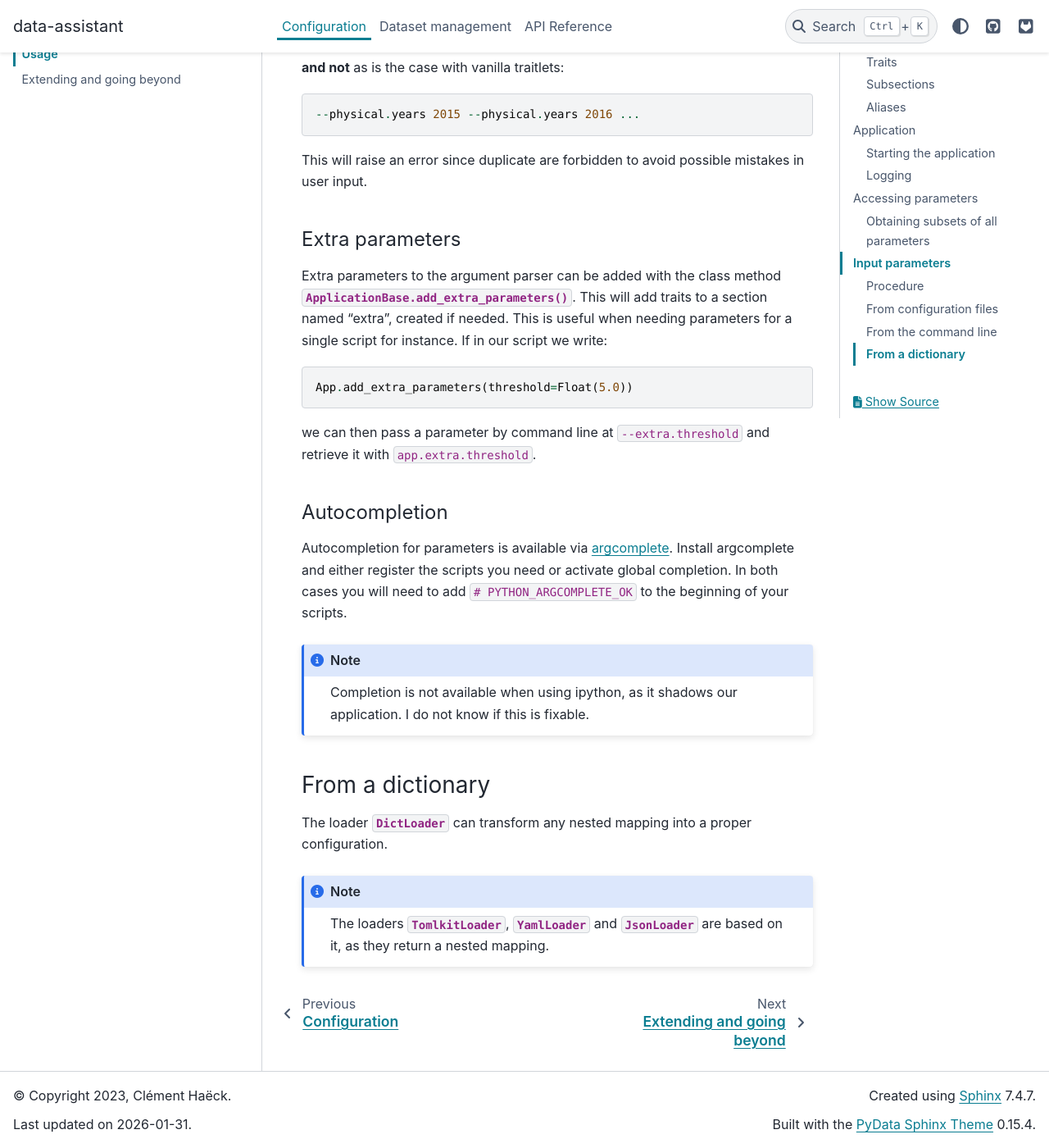
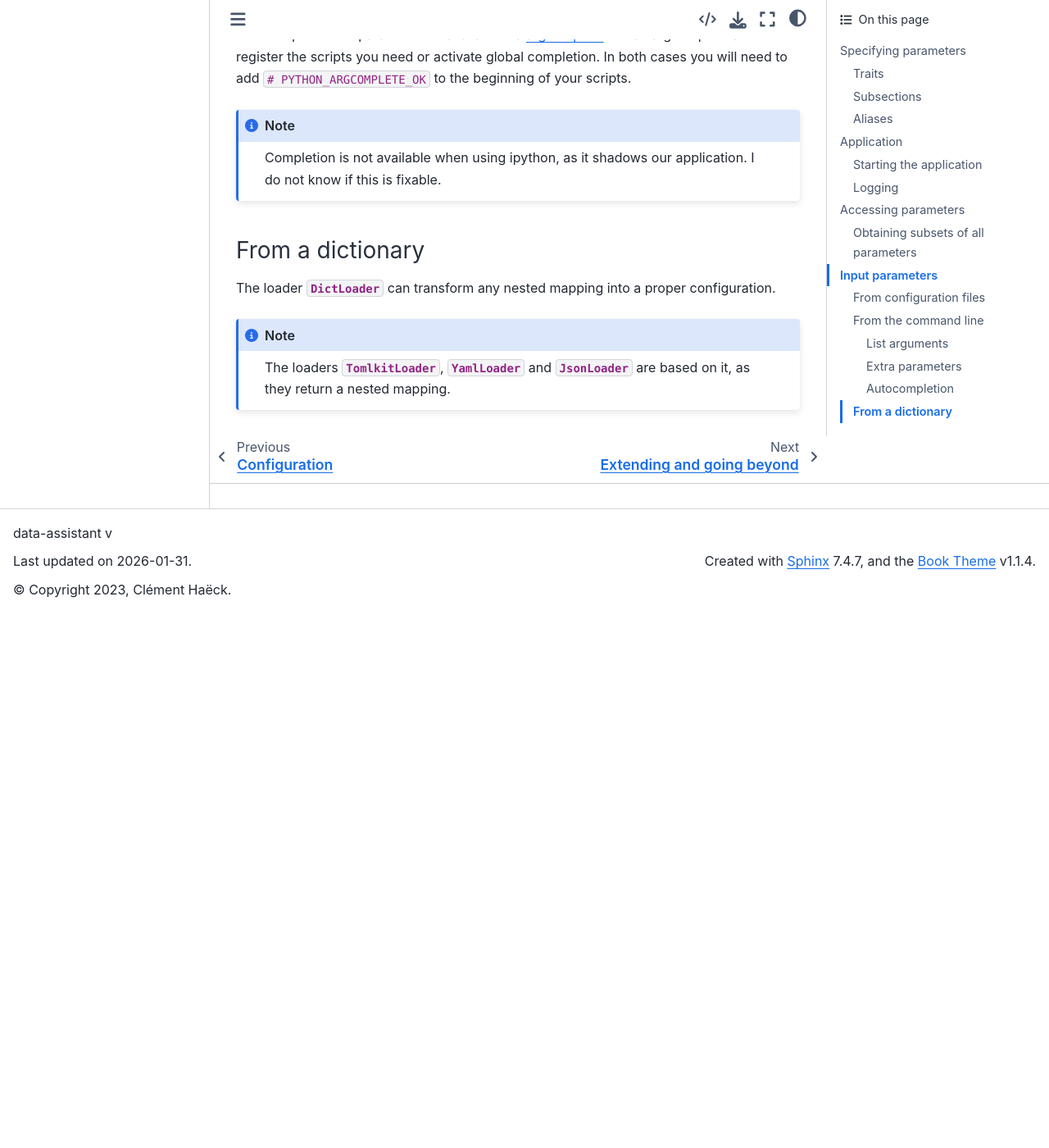
Before and after one commit to Descanonge/neba, a Sphinx documentation site: the page built from docs/source/configuration/usage.rst, in a window 1280 px wide and 1400 px high, scrolled down 11806 px. Shown: the whole window at 82% size. Built offline with Sphinx 7.4.7 and the Sphinx Book theme 1.1.4, drawn with Linux system fonts in a browser that asks for light colours; after the commit the page ends 12554 px from its top, so only the background shows below that; some of the changed text lies outside the part shown.

Commit message:
Update docs
switch to book_theme to avoid header navbar (which can be added later if
need be)

```diff
--- a/docs/source/_templates/footer-left.html
+++ /dev/null
@@ -1,7 +0,0 @@
-<p class="footer-start">
-{{ project }} v{{ version }}.
-{%- if copyright -%}
-</br>
-© {{copyright}}.
-{%- endif -%}
-</p>
--- /dev/null
+++ b/docs/source/_templates/sphinx-theme-version.html
@@ -0,0 +1 @@
+Created with <a href="https://www.sphinx-doc.org">Sphinx</a> {{ sphinx_version }}, and the <a href="https://executablebooks.org">Book Theme</a> v{{ book_theme_version }}.
--- /dev/null
+++ b/docs/source/_templates/version.html
@@ -0,0 +1 @@
+{{ project }} v{{ version }}
--- a/docs/source/conf.py
+++ b/docs/source/conf.py
@@ -3,6 +3,8 @@
 # For the full list of built-in configuration values, see the documentation:
 # https://www.sphinx-doc.org/en/master/usage/configuration.html
 
+
+import sphinx_book_theme
 
 import data_assistant
 
@@ -94,14 +96,15 @@ intersphinx_mapping = {
 
 ## Options for HTML output
 
-html_theme = "pydata_sphinx_theme"
+html_theme = "sphinx_book_theme"
 html_static_path = ["_static"]
 html_title = project
 html_theme_options = dict(
-    # Repo links
-    github_url="https://gitlab.in2p3.fr/biofronts/data-assistant",
-    collapse_navigation=False,
-    show_toc_level=2,
+    # TOCs
+    show_navbar_depth=2,
+    show_toc_level=3,
+    toc_title="On this page",
+    collapse_navbar=False,
     # Social icons
     icon_links=[
         dict(
@@ -110,14 +113,19 @@ html_theme_options = dict(
             icon="fa-brands fa-square-gitlab",
         ),
     ],
-    # Navigation bar
-    navbar_start=["navbar-logo"],
-    navbar_center=["navbar-nav"],
     # Footer
-    article_footer_items=[],
-    content_footer_items=[],
-    footer_start=["copyright", "last-updated"],
-    footer_end=["sphinx-version", "theme-version"],
+    footer_content_items=[],
+    footer_start=["version", "last-updated", "copyright"],
+    footer_end=["sphinx-theme-version"],
+    # For showing source
+    repository_url="https://gitlab.in2p3.fr/biofronts/data-assistant",
+    use_source_button=True,
+    repository_branch="main",
+    path_to_docs="docs/source",
 )
 
 html_last_updated_fmt = "%Y-%m-%d"
+
+html_context = {
+    "book_theme_version": sphinx_book_theme.__version__,
+}
--- a/docs/source/configuration/usage.rst
+++ b/docs/source/configuration/usage.rst
@@ -344,9 +344,6 @@ share the same name as arguments from a function signature.
 Input parameters
 ================
 
-Procedure
----------
-
 The :class:`.ApplicationBase` class allows to retrieve the values of parameters
 from configuration files or from command line arguments (CLI), when
 :meth:`.ApplicationBase.start` is launched. It first parses command line
--- a/docs/source/index.rst
+++ b/docs/source/index.rst
@@ -37,9 +37,9 @@ Links
 
 Project home: https://gitlab.in2p3.fr/biofronts/data-assistant
 
+
 .. toctree::
-   :maxdepth: 1
-   :caption: Contents:
+   :maxdepth: 2
    :hidden:
 
    configuration/index
```
Also changed, not shown: other parts of docs/source/configuration/usage.rst (+1 -1 lines), pyproject.toml (+1 -13 lines).
